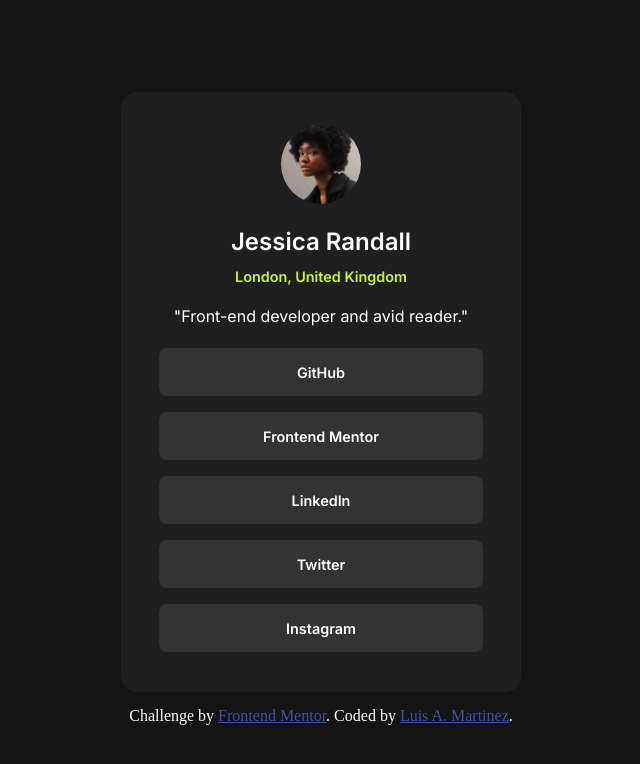
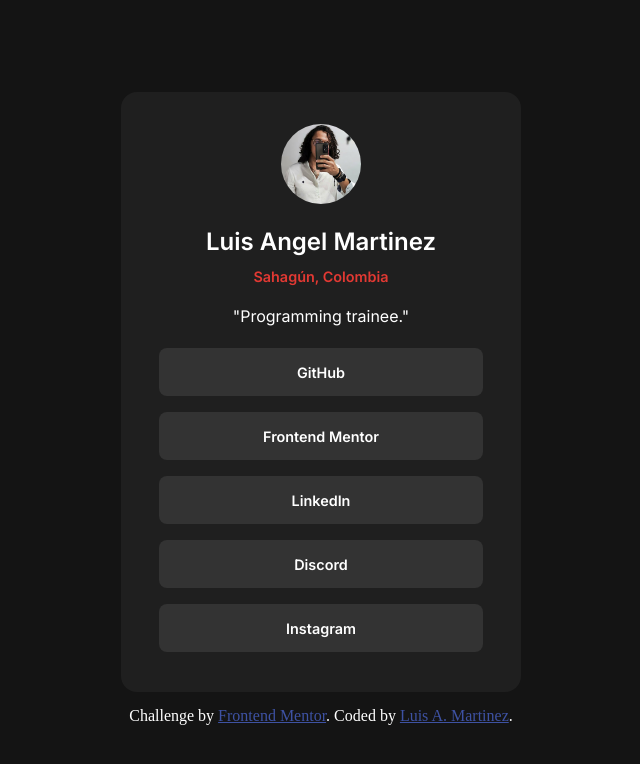
Before and after one commit to LuisAngel96/social-links-profile, a plain HTML site: page index.html in a window 1280 px wide. Shown: the whole page, without its empty margins (319-959 px from the left). Drawn offline with Linux system fonts and the light colour scheme.

Commit message:
Update html struct and button in css

```diff
--- a/index.html
+++ b/index.html
@@ -20,23 +20,34 @@
 
     <main class="container">
 
-        <img src="img/avatar-jessica.jpeg" alt="Avatar">
+        <img src="img/img-profile.png" alt="Avatar">
 
         <div class="text-container">
 
-            <h2>Jessica Randall</h2>
-            <p class="location">London, United Kingdom</p>
-            <p>"Front-end developer and avid reader."</p>
+            <h2>Luis Angel Martinez</h2>
+            <p class="location">Sahagún, Colombia </p>
+            <p>"Programming trainee."</p>
 
         </div>
 
         <section class="button-container">
 
-            <button>GitHub</button>
-            <button>Frontend Mentor</button>
-            <button>LinkedIn</button>
-            <button>Twitter</button>
-            <button>Instagram</button>
+            <button>
+                <a href="https://github.com/LuisAngel96">GitHub</a>
+            </button>
+
+            <button>
+                <a href="https://www.frontendmentor.io/profile/LuisAngel96">Frontend Mentor</a>
+            </button>
+            <button>
+                <a href="https://www.linkedin.com/in/luis-angel-martinez-lavalle/">LinkedIn</a>
+            </button>
+            <button>
+                <a href="https://discordapp.com/users/325757884745121792">Discord</a>
+            </button>
+            <button>
+                <a href="https://www.instagram.com/luis_a_martinezl/?hl=es">Instagram</a>
+            </button>
 
         </section>
 
--- a/style.css
+++ b/style.css
@@ -34,7 +34,7 @@ body{
 }
 
 .location{
-    color: hsl(75, 94%, 57%);
+    color: #e23933;
     font-size: 0.9em;
     font-weight: 600;
     margin-bottom: 1.5rem;
@@ -62,12 +62,16 @@ button{
     cursor: pointer;
 }
 
+button a{
+    text-decoration: none;
+}
+
 button:hover{
-    background-color:  hsla(75, 92%, 86%, 0.226);
+    background-color:  #ce605c52;
 }
 
 button:active{
-    background-color:  hsl(75, 94%, 57%);
+    background-color:  #e23933;
     color: black;
 
 }
```
Also changed, not shown: img/img-profile.png (added).
